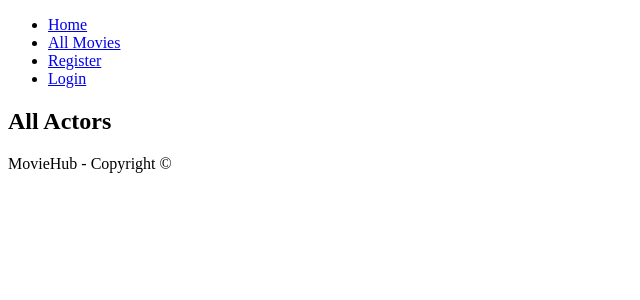
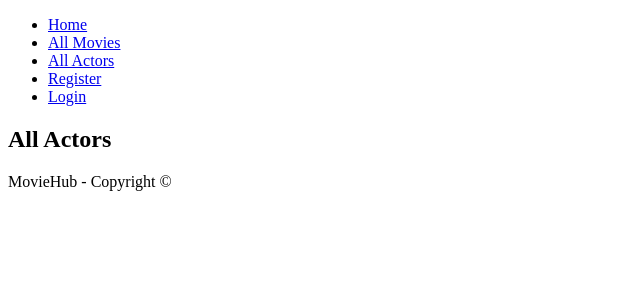
Before and after one commit to ebin6/OnlineMovieHub, a Django app: page /actors/list-actors/ in a window 1280 px wide. Shown: the top 300 px of the page, without its empty margins (0-640 px from the left). Run offline with Django 5.2, Linux system fonts and the light colour scheme; data that the repository does not hold is empty.

Commit message:
Added Detail page for actor using CBV

```diff
--- a/actors/urls.py
+++ b/actors/urls.py
@@ -7,5 +7,6 @@ app_name="actors"
 urlpatterns=[
     # path("add-actor/",views.addActor,name="add_actors")
     path("add-actor/",views.AddActor.as_view(),name="add_actors"),
-    path("list-actors/",views.ListActors.as_view(),name="list_actors")
+    path("list-actors/",views.ListActors.as_view(),name="list_actors"),
+    path("actor-detail/<int:pk>",views.ActorDetail.as_view(),name="actor_detail")
 ]
--- a/actors/views.py
+++ b/actors/views.py
@@ -4,7 +4,7 @@ from actors.forms import ActorForm
 from django.contrib import messages
 from actors.models import Actors
 
-from django.views.generic import CreateView,ListView
+from django.views.generic import CreateView,ListView,DetailView
 
 
 # Create your views here.
@@ -33,3 +33,9 @@ class ListActors(ListView):
     model=Actors
     template_name="actors/all-actors.html"
     context_object_name="actors"
+
+
+class ActorDetail(DetailView):
+    model=Actors
+    template_name="actors/actor-detail.html"
+    context_object_name="actor"
--- a/templates/actors/all-actors.html
+++ b/templates/actors/all-actors.html
@@ -14,7 +14,7 @@
                         <img src="{{actor.image.url}}" style="width: 230px;height: 300px;">
                     </div>
                     <h4>{{actor.name}}</h4>
-                    <a href="">View Details</a>
+                    <a href="{% url 'actors:actor_detail' actor.id %}">View Details</a>
                 </div>
             {% endfor %}
         </div>
--- a/templates/base.html
+++ b/templates/base.html
@@ -11,6 +11,7 @@
             <ul class="nav-list">
                 <li><a href="{% url 'movies:index' %}">Home</a></li>
                 <li><a href="{% url 'movies:all_movies' %}">All Movies</a></li>
+                <li><a href="{% url 'actors:list_actors' %}">All Actors</a></li>
                 {% if request.user.is_authenticated %}
                     <li><a href="{% url 'accounts:logout' %}">Logout</a></li>
                 {% else %}
```
Also changed, not shown: templates/actors/actor-detail.html (added, +19 -0 lines).
